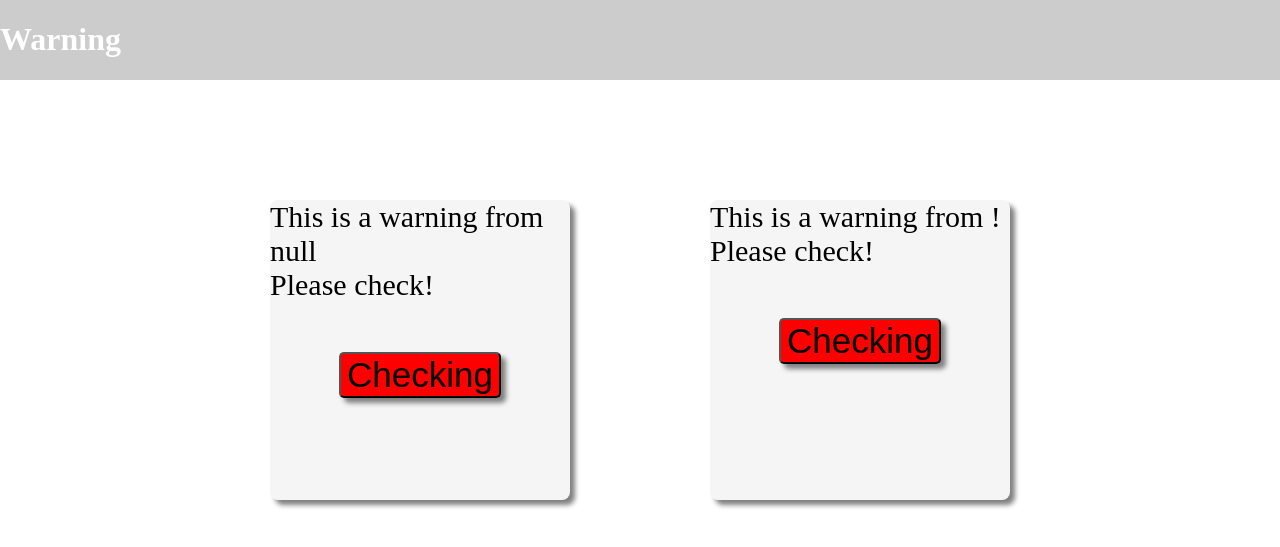
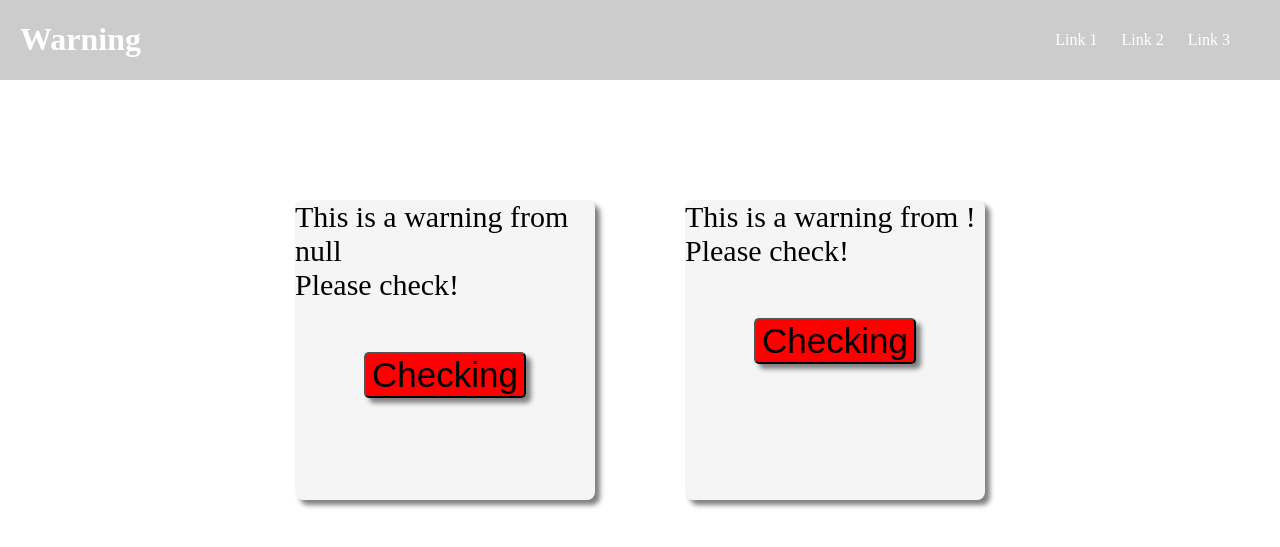
Before and after one commit to dk988860810/AI_course_project, a Flask app: page /static/warning.html in a window 1280 px wide. Shown: the top 547 px of the page. Run offline with Flask 3, Linux system fonts and the light colour scheme.

Commit message:
modified:   static/css/index.css 	modified:   static/warning.css 	modified:   static/warning.html 	modified:   templates/index.html

```diff
--- a/static/warning.css
+++ b/static/warning.css
@@ -1,3 +1,15 @@
+/* header {
+    z-index: 999;
+    background-color: #CCCCCC;
+    color: white;
+    padding: 0px;
+    margin: 0px;
+    text-align: left;
+    position: fixed; /* 将页眉固定在页面上方
+    top: 0; /* 从页面顶部开始定位
+    width: 100%; /* 设置页眉宽度为100%
+} */
+
 header {
     z-index: 999;
     background-color: #CCCCCC;
@@ -5,10 +17,35 @@ header {
     padding: 0px;
     margin: 0px;
     text-align: left;
-    position: fixed; /* 将页眉固定在页面上方 */
-    top: 0; /* 从页面顶部开始定位 */
-    width: 100%; /* 设置页眉宽度为100% */
+    position: fixed;
+    top: 0;
+    width: 100%;
+    display: flex; /* 使用 flexbox 布局 */
+    justify-content: space-between; /* 将标题和导航栏分开 */
+    align-items: center; /* 垂直居中 */
 }
+
+header h1 {
+    margin-left: 20px;
+}
+
+nav ul {
+    list-style-type: none; /* 去除列表默认样式 */
+    margin-right: 50px;
+
+    padding: 0;
+}
+
+nav ul li {
+    display: inline; /* 将列表项水平排列 */
+    margin-left: 20px; /* 添加一些左侧间距 */
+}
+
+nav ul li a {
+    color: white; /* 设置链接颜色为白色 */
+    text-decoration: none; /* 去除链接下划线 */
+}
+
 
 body {
     margin: 0;
@@ -56,7 +93,7 @@ body {
 }
 
 .child1 {
-    margin-left: 200px;
+    margin-left: 250px;
     margin-top: 100px;
     font-size: 30px;
     width: 300px;
@@ -66,7 +103,7 @@ body {
     border-radius: 8px;
 }
 .child2{
-    margin-right: 200px;
+    margin-right: 250px;
     margin-top: 100px;
     font-size: 30px;
     width: 300px;
--- a/static/warning.html
+++ b/static/warning.html
@@ -11,6 +11,13 @@
 <body>
     <header>
         <h1>Warning</h1>
+        <nav>
+            <ul>
+                <li><a href="#">Link 1</a></li>
+                <li><a href="#">Link 2</a></li>
+                <li><a href="#">Link 3</a></li>
+            </ul>
+        </nav>
     </header>
 
 
```
Also changed, not shown: static/css/index.css (+48 -10 lines), templates/index.html (+10 -0 lines).
